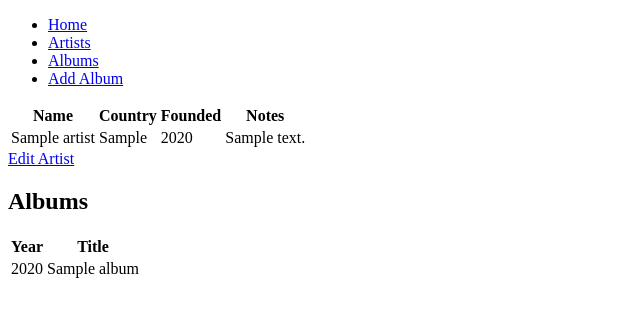
After one commit to FionaEff/fionas_music_database, a Flask app: page /artist_details/1 in a window 1280 px wide. The commit adds this page. Shown: the top 317 px of the page, without its empty margins (0-640 px from the left). Run offline with Flask 3, Linux system fonts and the light colour scheme; tables that the repository leaves empty hold one stand-in row (values such as "Sample post").

```diff
--- a/app/main/routes.py
+++ b/app/main/routes.py
@@ -2,7 +2,7 @@ import sqlalchemy as sa
 from flask import render_template, flash, redirect, url_for
 from app import db
 from app.main import bp
-from app.main.forms import AddAlbumForm
+from app.main.forms import AddAlbumForm, EditArtistForm
 from app.models import Artist, Album, Track, Genre
 
 
@@ -23,9 +23,54 @@ def albums():
 @bp.route("/artists", methods=["GET"])
 def artists():
 
-    artists = db.session.scalars(sa.select(Artist).order_by(Artist.id.desc())).all()
+    artists = db.session.scalars(sa.select(Artist).order_by(Artist.name)).all()
 
     return render_template("artists.html", title="Artists", artists=artists)
+
+
+@bp.route("/artist_details/<int:artist_id>", methods=["GET"])
+def artist_details(artist_id):
+
+    artist = db.session.scalar(sa.Select(Artist).where(Artist.id == artist_id))
+    albums = db.session.scalars(
+        sa.Select(Album).where(Album.artist_id == artist_id).order_by(Album.year)
+    ).all()
+
+    if not artist:
+        flash("Artist not found.")
+        return redirect(url_for("main.artists"))
+
+    return render_template(
+        "artist_details.html", title=artist.name, artist=artist, albums=albums
+    )
+
+
+@bp.route("/edit_artist/<int:artist_id>/", methods=["GET", "POST"])
+def edit_artist(artist_id):
+
+    artist = db.session.scalar(sa.Select(Artist).where(Artist.id == artist_id))
+
+    if not artist:
+        flash("Artist not found.")
+        return redirect(url_for("main.artists"))
+
+    form = EditArtistForm(obj=artist)
+
+    if form.validate_on_submit():
+        artist.name = form.name.data
+        artist.country = form.country.data
+        artist.year_of_founding = form.year_of_founding.data
+        artist.notes = form.notes.data
+
+        db.session.commit()
+
+        flash("Artist updated.")
+
+        return redirect(url_for("main.artist_details", artist_id=artist.id))
+
+    return render_template(
+        "edit_artist.html", title=f"Edit {artist.name}", form=form, artist=artist
+    )
 
 
 @bp.route("/add_album", methods=["GET", "POST"])
--- a/app/templates/albums.html
+++ b/app/templates/albums.html
@@ -5,6 +5,7 @@
     <table class="albums-list-table">
         {% for album in albums %}
         <tr>
+            <td>{{ album.artist.name }}</td>
             <td>{{ album.year }}</td>
             <td>{{ album.title }}</td>
         </tr>
--- /dev/null
+++ b/app/templates/artist_details.html
@@ -0,0 +1,37 @@
+{% extends "base.html" %}
+{% block content %}
+
+<div class="artist-details">
+    <table>
+        <tr>
+            <th>Name</th>
+            <th>Country</th>
+            <th>Founded</th>
+            <th>Notes</th>
+        </tr>
+        <tr>
+            <td>{{ artist.name }}</td>
+            <td>{{ artist.country }}</td>
+            <td>{{ artist.year_of_founding }}</td>
+            <td>{{ artist.notes }}</td>
+        </tr>
+    </table>
+
+    <a href="{{ url_for('main.edit_artist', artist_id=artist.id) }}">Edit Artist</a>
+
+    <h2>Albums</h2>
+    <table>
+        <tr>
+            <th>Year</th>
+            <th>Title</th>
+        </tr>
+        <tr>
+            {% for album in albums %}
+            <td>{{ album.year }}</td>
+            <td>{{ album.title }}</td>
+            {% endfor %}
+        </tr>
+    </table>
+</div>
+
+{% endblock %}
--- a/app/templates/artists.html
+++ b/app/templates/artists.html
@@ -6,6 +6,7 @@
         {% for artist in artists %}
         <tr>
             <td>{{ artist.name }}</td>
+            <td><a href="{{ url_for('main.artist_details', artist_id=artist.id) }}">Details</a></td>
         </tr>
         {% endfor %}
     </table>
```
Also changed, not shown: app/main/forms.py (+9 -0 lines), app/templates/edit_artist.html (added, +39 -0 lines), app.db.
